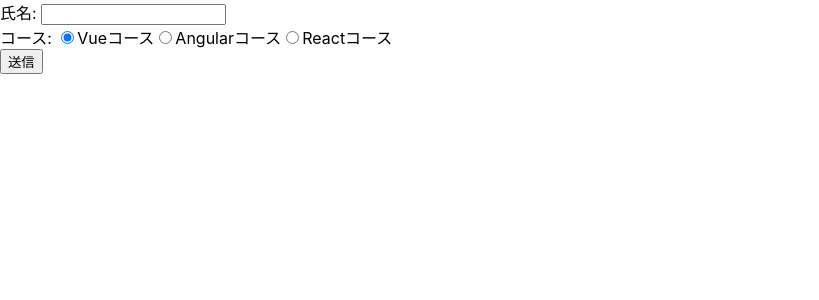
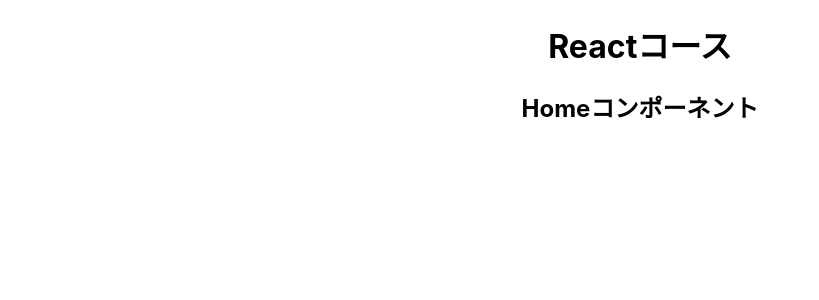
Before and after one commit to mashijifu/react-myapp, a React (Create React App) app: page / in a window 1280 px wide. Shown: the top 300 px of the page, without its empty margins (0-819 px from the left). Built offline with nearby package versions, Linux system fonts and the light colour scheme.

Commit message:
react-router導入

```diff
--- a/package.json
+++ b/package.json
@@ -12,6 +12,7 @@
     "@types/react-dom": "^18.3.0",
     "react": "^18.3.1",
     "react-dom": "^18.3.1",
+    "react-router-dom": "^6.25.1",
     "react-scripts": "5.0.1",
     "typescript": "^4.9.5",
     "web-vitals": "^2.1.4"
--- a/src/App.tsx
+++ b/src/App.tsx
@@ -1,69 +1,21 @@
 import React from 'react';
-import { useState } from 'react';
-
-interface Courses {
-  id: number;
-  name: string;
-}
+import './App.css';
+import { Routes, Route } from 'react-router-dom';
+import Home from './pages/Home';
+import About from './pages/About';
+import Contact from './pages/Contact';
 
 const App: React.FC = () => {
-  const [name, setName] = useState("");
-  const [checkedCourse, setCheckedCourse] = useState(1);
-
-  const courses: Courses[] = [
-    { id: 1, name: "Vueコース"},
-    { id: 2, name: "Angularコース"},
-    { id: 3, name: "Reactコース"},
-  ];
-
-  const handleChangeName = (e: any) => {
-    setName(e.target.value);
-  };
-
-  const handleChangeCourse = (e: any) => {
-    setCheckedCourse(Number(e.target.value));
-  }
-
-  const handleSubmit = (e: any) => {
-    e.preventDefault();
-    console.log(name);
-    console.log(checkedCourse);
-  };
 
   return (
-    <form onSubmit={handleSubmit}>
-      <div>
-        <label>氏名: </label>
-        <input
-          type="text"
-          value={name}
-          onChange={handleChangeName}
-        />
-      </div>
-      <div>
-        <label>コース: </label>
-        {
-          courses.map((course) => {
-            return (
-              <label htmlFor={course.id.toString()} key={course.id}>
-                <input
-                  id={course.id.toString()}
-                  type="radio"
-                  name="course"
-                  value={course.id}
-                  checked={checkedCourse === course.id}
-                  onChange={handleChangeCourse}
-                />
-                {course.name}
-              </label>
-            );
-          })
-        }
-      </div>
-      <div>
-        <input type="submit" value="送信" />
-      </div>
-    </form>
+    <div className="App">
+      <h1>Reactコース</h1>
+      <Routes>
+        <Route path="/" element={<Home />} />
+        <Route path="/about" element={<About />} />
+        <Route path="/contact" element={<Contact />} />
+      </Routes>
+    </div>
   );
 };
 
--- a/src/index.tsx
+++ b/src/index.tsx
@@ -2,6 +2,7 @@
 import ReactDOM from 'react-dom/client';
 import './index.css';
 import App from './App';
+import { BrowserRouter } from 'react-router-dom';
 import reportWebVitals from './reportWebVitals';
 
 const root = ReactDOM.createRoot(
@@ -9,7 +10,9 @@
 );
 root.render(
   <React.StrictMode>
-    <App />
+    <BrowserRouter>
+      <App />
+    </BrowserRouter>
   </React.StrictMode>
 );
 
--- /dev/null
+++ b/src/pages/About.tsx
@@ -0,0 +1,12 @@
+import React from 'react';
+
+const About: React.FC = () => {
+
+  return (
+    <div>
+      <h2>Aboutコンポーネント</h2>
+    </div>
+  );
+};
+
+export default About;
--- /dev/null
+++ b/src/pages/Contact.tsx
@@ -0,0 +1,12 @@
+import React from 'react';
+
+const Contact: React.FC = () => {
+
+  return (
+    <div>
+      <h2>Contactコンポーネント</h2>
+    </div>
+  );
+};
+
+export default Contact;
--- /dev/null
+++ b/src/pages/Home.tsx
@@ -0,0 +1,12 @@
+import React from 'react';
+
+const Home: React.FC = () => {
+
+  return (
+    <div>
+      <h2>Homeコンポーネント</h2>
+    </div>
+  );
+};
+
+export default Home;
```
Also changed, not shown: 1 other file (tests, documents, lock files or other folders).
